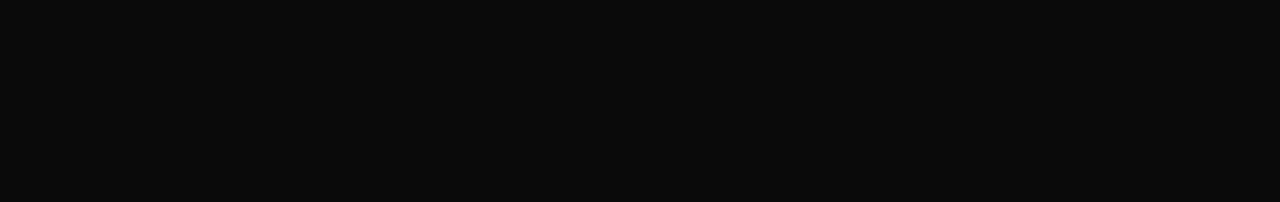
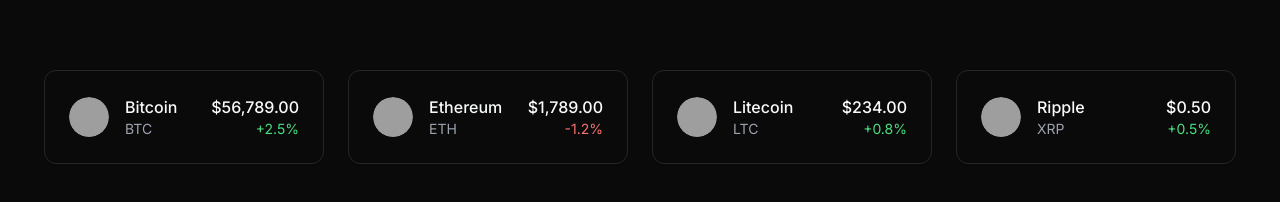
Before and after one commit to supermarios77/CeX-Exchange, a Next.js app: page / in a window 1280 px wide. Shown: the part 1026-1228 px from the top of the page. Built offline with nearby package versions, Linux system fonts and the light colour scheme; grey boxes are pictures that could not be loaded.

Commit message:
✨ Add Crypto Price Cards

```diff
--- a/app/page.tsx
+++ b/app/page.tsx
@@ -1,10 +1,13 @@
-import { Hero } from "@/components/hero";
+import { CryptoPriceCard } from "@/components/Home/cryptoPriceCard";
+import { Hero } from "@/components/Home/hero";
+
 import Image from "next/image";
 
 export default function Home() {
   return (
-    <main className="flex min-h-screen flex-col items-center justify-between p-24">
+    <main className="flex min-h-screen flex-col items-center justify-between p-5">
       <Hero />
+      <CryptoPriceCard />
     </main>
   );
 }
--- /dev/null
+++ b/components/Home/cryptoPriceCard.tsx
@@ -0,0 +1,115 @@
+import { AvatarImage, AvatarFallback, Avatar } from "@/components/ui/avatar";
+import { Card } from "@/components/ui/card";
+
+export function CryptoPriceCard() {
+  return (
+    <section className="w-full py-12 md:py-24 lg:py-32">
+      <div className="container grid items-center gap-4 px-4 md:px-6">
+        <div className="grid w-full grid-cols-1 gap-6 sm:grid-cols-2 md:grid-cols-3 lg:grid-cols-4">
+          <Card className="flex items-center justify-between p-6 shadow-sm transition-all hover:shadow-md dark:border-accent dark:bg-card">
+            <div className="flex items-center gap-4">
+              <Avatar>
+                <AvatarImage
+                  alt="Bitcoin"
+                  className="rounded-full"
+                  src="/placeholder.svg"
+                />
+                <AvatarFallback>BTC</AvatarFallback>
+              </Avatar>
+              <div>
+                <p className="font-medium text-gray-900 dark:text-gray-50">
+                  Bitcoin
+                </p>
+                <p className="text-sm text-gray-500 dark:text-gray-400">BTC</p>
+              </div>
+            </div>
+            <div className="text-right">
+              <p className="font-medium text-gray-900 dark:text-gray-50">
+                $56,789.00
+              </p>
+              <p className="text-sm text-green-500 dark:text-green-400">
+                +2.5%
+              </p>
+            </div>
+          </Card>
+          <Card className="flex items-center justify-between p-6 shadow-sm transition-all hover:shadow-md dark:border-accent dark:bg-card">
+            <div className="flex items-center gap-4">
+              <Avatar>
+                <AvatarImage
+                  alt="Ethereum"
+                  className="rounded-full"
+                  src="/placeholder.svg"
+                />
+                <AvatarFallback>ETH</AvatarFallback>
+              </Avatar>
+              <div>
+                <p className="font-medium text-gray-900 dark:text-gray-50">
+                  Ethereum
+                </p>
+                <p className="text-sm text-gray-500 dark:text-gray-400">ETH</p>
+              </div>
+            </div>
+            <div className="text-right">
+              <p className="font-medium text-gray-900 dark:text-gray-50">
+                $1,789.00
+              </p>
+              <p className="text-sm text-red-500 dark:text-red-400">-1.2%</p>
+            </div>
+          </Card>
+          <Card className="flex items-center justify-between p-6 shadow-sm transition-all hover:shadow-md dark:border-accent dark:bg-card">
+            <div className="flex items-center gap-4">
+              <Avatar>
+                <AvatarImage
+                  alt="Litecoin"
+                  className="rounded-full"
+                  src="/placeholder.svg"
+                />
+                <AvatarFallback>LTC</AvatarFallback>
+              </Avatar>
+              <div>
+                <p className="font-medium text-gray-900 dark:text-gray-50">
+                  Litecoin
+                </p>
+                <p className="text-sm text-gray-500 dark:text-gray-400">LTC</p>
+              </div>
+            </div>
+            <div className="text-right">
+              <p className="font-medium text-gray-900 dark:text-gray-50">
+                $234.00
+              </p>
+              <p className="text-sm text-green-500 dark:text-green-400">
+                +0.8%
+              </p>
+            </div>
+          </Card>
+          <Card className="flex items-center justify-between p-6 shadow-sm transition-all hover:shadow-md dark:border-accent dark:bg-card">
+            <div className="flex items-center gap-4">
+              <Avatar>
+                <AvatarImage
+                  alt="Ripple"
+                  className="rounded-full"
+                  src="/placeholder.svg"
+                />
+                <AvatarFallback>XRP</AvatarFallback>
+              </Avatar>
+              <div>
+                <p className="font-medium text-gray-900 dark:text-gray-50">
+                  Ripple
+                </p>
+                <p className="text-sm text-gray-500 dark:text-gray-400">XRP</p>
+              </div>
+            </div>
+            <div className="text-right">
+              <p className="font-medium text-gray-900 dark:text-gray-50">
+                $0.50
+              </p>
+              <p className="text-sm text-green-500 dark:text-green-400">
+                +0.5%
+              </p>
+            </div>
+          </Card>
+        </div>
+      </div>
+    </section>
+  );
+}
--- /dev/null
+++ b/components/ui/avatar.tsx
@@ -0,0 +1,50 @@
+"use client"
+
+import * as React from "react"
+import * as AvatarPrimitive from "@radix-ui/react-avatar"
+
+import { cn } from "@/lib/utils"
+
+const Avatar = React.forwardRef<
+  React.ElementRef<typeof AvatarPrimitive.Root>,
+  React.ComponentPropsWithoutRef<typeof AvatarPrimitive.Root>
+>(({ className, ...props }, ref) => (
+  <AvatarPrimitive.Root
+    ref={ref}
+    className={cn(
+      "relative flex h-10 w-10 shrink-0 overflow-hidden rounded-full",
+      className
+    )}
+    {...props}
+  />
+))
+Avatar.displayName = AvatarPrimitive.Root.displayName
+
+const AvatarImage = React.forwardRef<
+  React.ElementRef<typeof AvatarPrimitive.Image>,
+  React.ComponentPropsWithoutRef<typeof AvatarPrimitive.Image>
+>(({ className, ...props }, ref) => (
+  <AvatarPrimitive.Image
+    ref={ref}
+    className={cn("aspect-square h-full w-full", className)}
+    {...props}
+  />
+))
+AvatarImage.displayName = AvatarPrimitive.Image.displayName
+
+const AvatarFallback = React.forwardRef<
+  React.ElementRef<typeof AvatarPrimitive.Fallback>,
+  React.ComponentPropsWithoutRef<typeof AvatarPrimitive.Fallback>
+>(({ className, ...props }, ref) => (
+  <AvatarPrimitive.Fallback
+    ref={ref}
+    className={cn(
+      "flex h-full w-full items-center justify-center rounded-full bg-muted",
+      className
+    )}
+    {...props}
+  />
+))
+AvatarFallback.displayName = AvatarPrimitive.Fallback.displayName
+
+export { Avatar, AvatarImage, AvatarFallback }
--- /dev/null
+++ b/components/ui/card.tsx
@@ -0,0 +1,76 @@
+import * as React from "react"
+
+import { cn } from "@/lib/utils"
+
+const Card = React.forwardRef<
+  HTMLDivElement,
+  React.HTMLAttributes<HTMLDivElement>
+>(({ className, ...props }, ref) => (
+  <div
+    ref={ref}
+    className={cn(
+      "rounded-xl border bg-card text-card-foreground shadow",
+      className
+    )}
+    {...props}
+  />
+))
+Card.displayName = "Card"
+
+const CardHeader = React.forwardRef<
+  HTMLDivElement,
+  React.HTMLAttributes<HTMLDivElement>
+>(({ className, ...props }, ref) => (
+  <div
+    ref={ref}
+    className={cn("flex flex-col space-y-1.5 p-6", className)}
+    {...props}
+  />
+))
+CardHeader.displayName = "CardHeader"
+
+const CardTitle = React.forwardRef<
+  HTMLParagraphElement,
+  React.HTMLAttributes<HTMLHeadingElement>
+>(({ className, ...props }, ref) => (
+  <h3
+    ref={ref}
+    className={cn("font-semibold leading-none tracking-tight", className)}
+    {...props}
+  />
+))
+CardTitle.displayName = "CardTitle"
+
+const CardDescription = React.forwardRef<
+  HTMLParagraphElement,
+  React.HTMLAttributes<HTMLParagraphElement>
+>(({ className, ...props }, ref) => (
+  <p
+    ref={ref}
+    className={cn("text-sm text-muted-foreground", className)}
+    {...props}
+  />
+))
+CardDescription.displayName = "CardDescription"
+
+const CardContent = React.forwardRef<
+  HTMLDivElement,
+  React.HTMLAttributes<HTMLDivElement>
+>(({ className, ...props }, ref) => (
+  <div ref={ref} className={cn("p-6 pt-0", className)} {...props} />
+))
+CardContent.displayName = "CardContent"
+
+const CardFooter = React.forwardRef<
+  HTMLDivElement,
+  React.HTMLAttributes<HTMLDivElement>
+>(({ className, ...props }, ref) => (
+  <div
+    ref={ref}
+    className={cn("flex items-center p-6 pt-0", className)}
+    {...props}
+  />
+))
+CardFooter.displayName = "CardFooter"
+
+export { Card, CardHeader, CardFooter, CardTitle, CardDescription, CardContent }
--- a/package.json
+++ b/package.json
@@ -9,6 +9,7 @@
     "lint": "next lint"
   },
   "dependencies": {
+    "@radix-ui/react-avatar": "^1.0.4",
     "@radix-ui/react-dialog": "^1.0.5",
     "@radix-ui/react-dropdown-menu": "^2.0.6",
     "@radix-ui/react-icons": "^1.3.0",
```
Also changed, not shown: components/Home/hero.tsx (renamed from components/hero.tsx), 1 other file (tests, documents, lock files or other folders).
